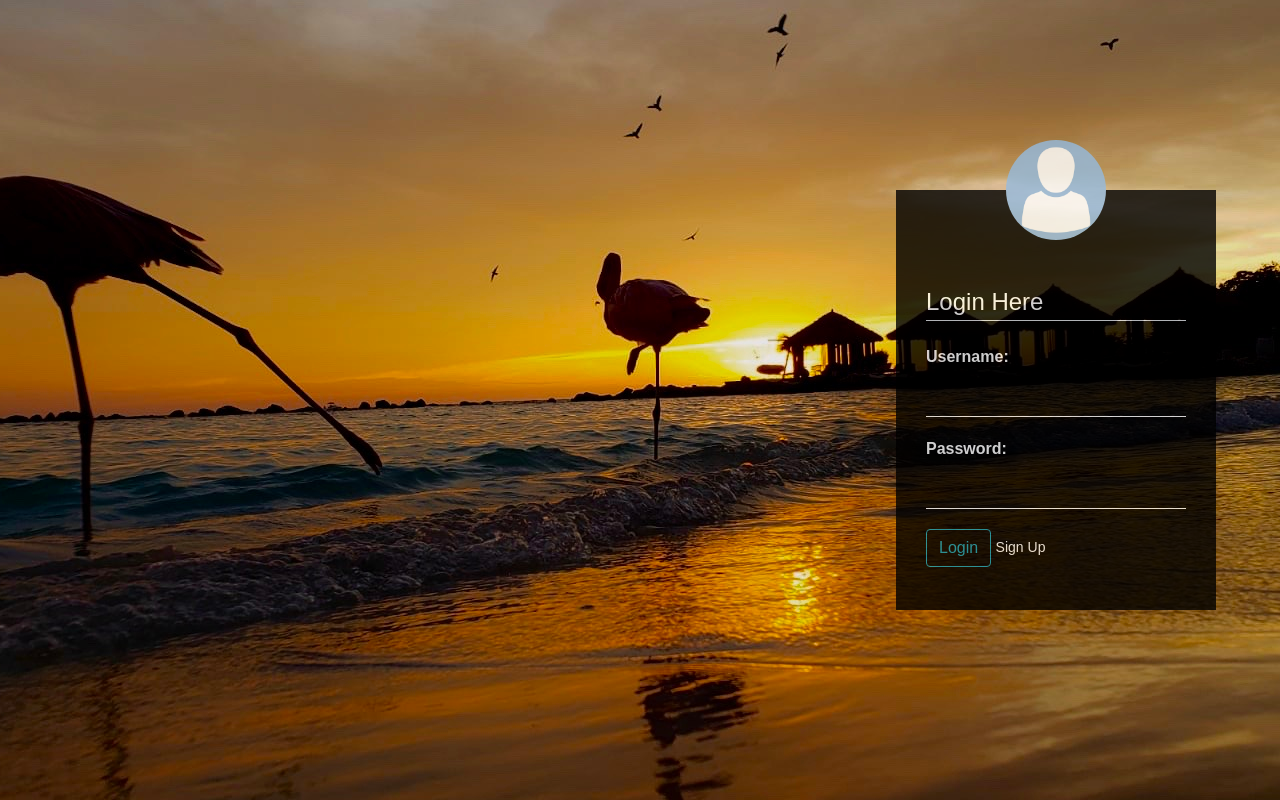
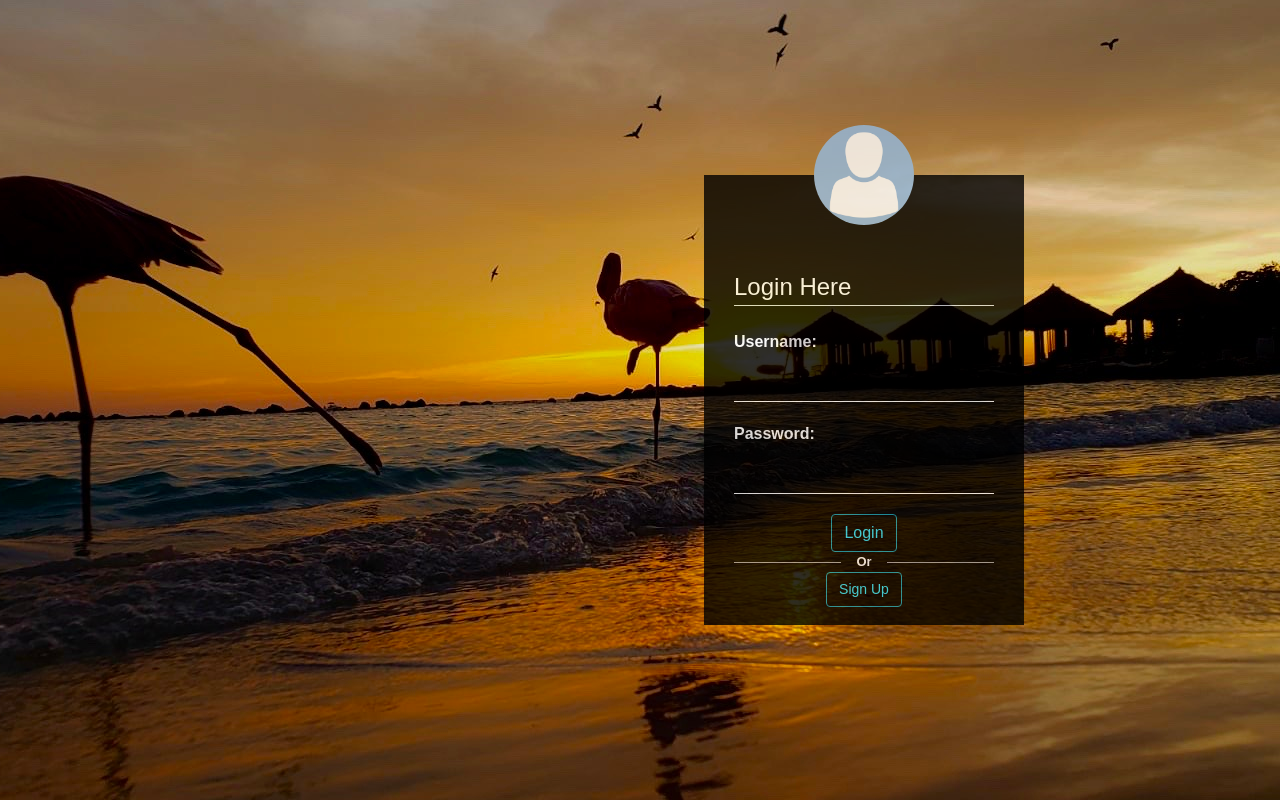
Before and after one commit to nouj341/INSTA341, a Django app: page /login/ in a window 1280 px wide. Run offline with Django 3.2, Linux system fonts and the light colour scheme; some libraries are stand-ins or nearby versions.

Commit message:
#33 - Fix sign up button styling on login page

```diff
--- a/app/users/static/styleUpdated.css
+++ b/app/users/static/styleUpdated.css
@@ -7,17 +7,87 @@ body{
 }
 .login-box{
    width: 320px;
-	height:420px;
+   height:450px;
    background: rgba(0,0,0,1);
    color: #fff;
    top: 50%;
-	right: 0;
+   right: 15%;
    position: absolute;
    transform: translate(-20%, -50%);
    box-sizing: border-box;
     padding: 70px 30px;
     opacity: 0.8;
 }
+.strike {
+
+    display: block;
+
+    text-align: center;
+
+    overflow: hidden;
+
+    white-space: nowrap;
+
+       font-family: sans-serif;
+
+       font-weight: bold;
+
+       font-size: 13px;
+
+}
+
+
+
+.strike > span {
+
+        position: relative;
+
+        display: inline-block;
+
+    }
+
+
+
+    .strike > span:before,
+
+    .strike > span:after {
+
+        content: "";
+
+        position: absolute;
+
+              font-family: sans-serif;
+
+        top: 50%;
+
+        width: 9999px;
+
+        height: 1px;
+
+        background: #A9A9A9;
+
+    }
+
+
+
+    .strike > span:before {
+
+        right: 100%;
+
+        margin-right: 15px;
+
+    }
+
+
+
+    .strike > span:after {
+
+        left: 100%;
+
+        margin-left: 15px;
+
+    }
+
 .avatar{
    width :100px;
    height:100px;
@@ -77,3 +147,16 @@ h1{
 {
     color: #39dc79;
 }
+.error{
+   width: 320px;
+   height:550px;
+   background: rgba(0,0,0,1);
+   color: #fff;
+   top: 50%;
+   right: 15%;
+   position: absolute;
+   transform: translate(-20%, -50%);
+   box-sizing: border-box;
+    padding: 70px 30px;
+    opacity: 0.8;
+}
--- a/app/users/templates/user/login.html
+++ b/app/users/templates/user/login.html
@@ -16,8 +16,15 @@
              <form method="POST">
                  {% csrf_token %}
                     {{ form.as_p }}
-                 <button class="btn btn-outline-info" type="submit">Login</button>
-                 <a href="{% url 'register' %}">Sign Up</a>
+                 <div align = "middle">
+                      <button class="btn btn-outline-info" style = color:#33E6FF type="submit">Login</button>
+                 </div>
+                 <div class="strike">
+                     <span>Or</span>
+                 </div>
+                 <div align="middle">
+                      <a class="btn btn-outline-info" href="{% url 'register' %}" style = color:#33E6FF >Sign Up</a>
+                 </div>
              </form>
          </fieldset>
         <!--
```
Lines whose indentation alone changed are shown as unchanged.
